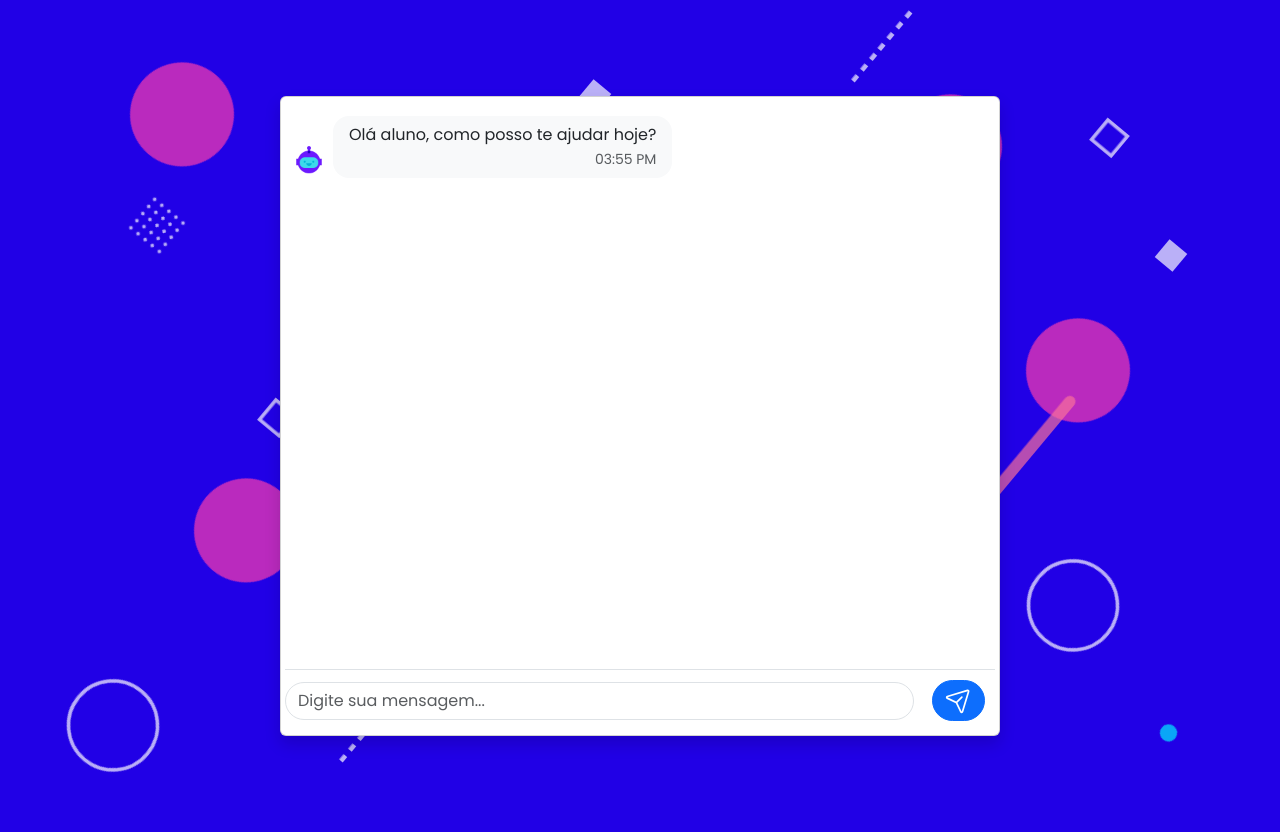
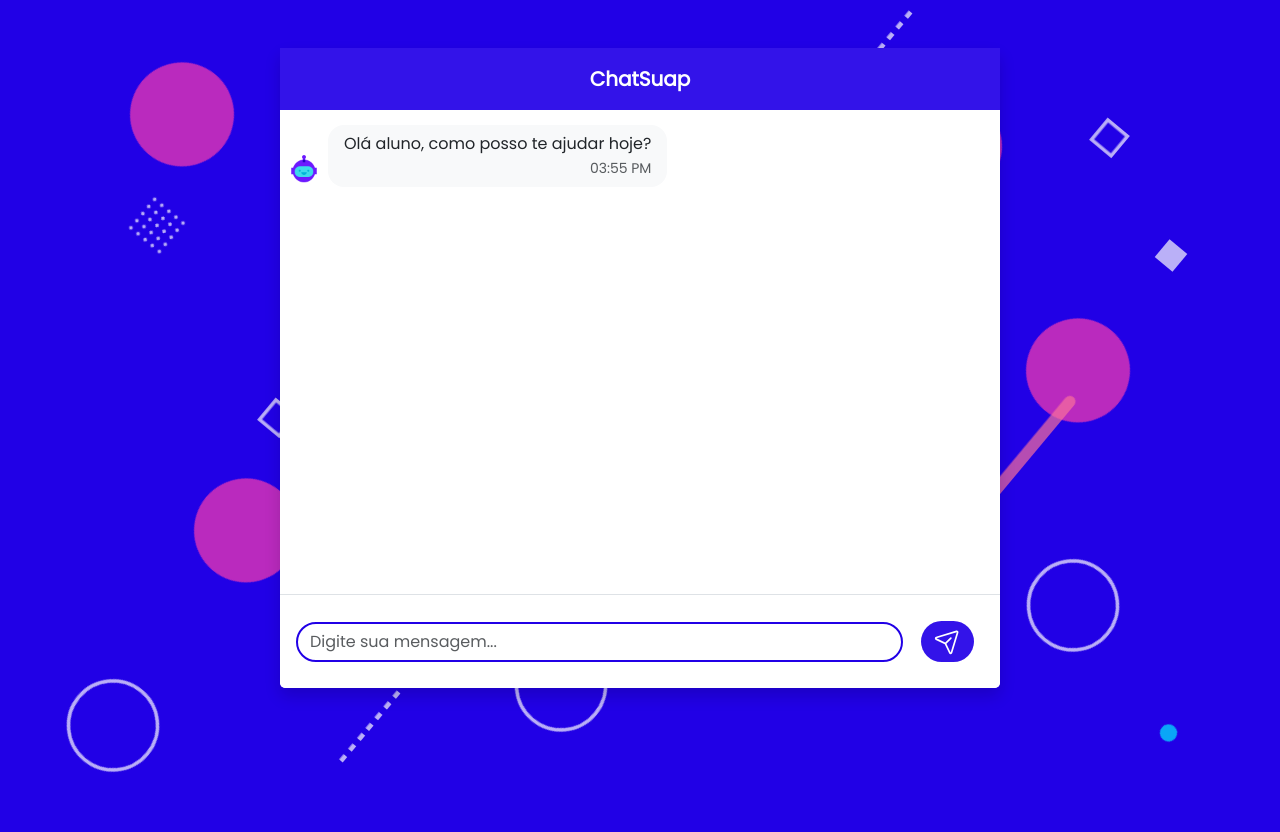
Before and after one commit to mykaelle1109/Chatsuap, a Flask app: page /aluno in a window 1280 px wide. After the commit the page ends 772 px from the top, so only its background shows below. Run offline with Flask 3, Linux system fonts and the light colour scheme.

Commit message:
fix: Front end aluno

```diff
--- a/app/templates/aluno.html
+++ b/app/templates/aluno.html
@@ -1,16 +1,53 @@
-{% extends "base.html" %}
-{% block title %}ChatSUAP - Aluno{% endblock %}
-{% block content %}
-<div class="container py-5">
-  <div class="card shadow p-1 mx-auto" style="max-width: 720px; height: 80vh; display: flex; flex-direction: column;">
+{% extends "base.html" %} {% block title %}ChatSUAP - Aluno{% endblock %} {%
+block content %}
+<div class="container align-items-center">
+  <div
+    class="card shadow p-0 mx-auto"
+    style="
+      max-width: 720px;
+      height: 80vh;
+      display: flex;
+      flex-direction: column;
+      border: #2100e6;
+    "
+  >
+    <div
+      class="justify-top p-3 text-center fs-5 text-white fw-bolder"
+      style="background-color: #3313e9"
+    >
+      ChatSuap
+    </div>
+    <div
+      id="chat"
+      class="card-body overflow-auto px-2"
+      style="flex: 1; background-color: #ffffff"
+    ></div>
 
-    <div id="chat" class="card-body overflow-auto px-2" style="flex: 1; background-color: #ffffff;"></div>
-
-    <div class="card-footer bg-white border-top d-flex align-items-center p-0">
-      <input id="userInput" type="text" class="form-control me-2 rounded-pill" placeholder="Digite sua mensagem..." />
-      <button class="btn btn-primary rounded-pill" onclick="sendMessage()">
-        <svg xmlns="http://www.w3.org/2000/svg" width="27" height="27" fill="#ffffff" viewBox="0 0 256 256"><path d="M227.32,28.68a16,16,0,0,0-15.66-4.08l-.15,0L19.57,82.84a16,16,0,0,0-2.49,29.8L102,154l41.3,84.87A15.86,15.86,0,0,0,157.74,248q.69,0,1.38-.06a15.88,15.88,0,0,0,14-11.51l58.2-191.94c0-.05,0-.1,0-.15A16,16,0,0,0,227.32,28.68ZM157.83,231.85l-.05.14,0-.07-40.06-82.3,48-48a8,8,0,0,0-11.31-11.31l-48,48L24.08,98.25l-.07,0,.14,0L216,40Z"></path></svg>
-        </button>
+    <div class="card-footer bg-white border-top d-flex align-items-center p-3">
+      <input
+        id="userInput"
+        type="text"
+        class="form-control border-2 me-2 rounded-pill"
+        style="border-color: #2100e6"
+        placeholder="Digite sua mensagem..."
+      />
+      <button
+        class="btn rounded-pill"
+        style="background-color: #3313e9"
+        onclick="sendMessage()"
+      >
+        <svg
+          xmlns="http://www.w3.org/2000/svg"
+          width="27"
+          height="27"
+          fill="#ffffff"
+          viewBox="0 0 256 256"
+        >
+          <path
+            d="M227.32,28.68a16,16,0,0,0-15.66-4.08l-.15,0L19.57,82.84a16,16,0,0,0-2.49,29.8L102,154l41.3,84.87A15.86,15.86,0,0,0,157.74,248q.69,0,1.38-.06a15.88,15.88,0,0,0,14-11.51l58.2-191.94c0-.05,0-.1,0-.15A16,16,0,0,0,227.32,28.68ZM157.83,231.85l-.05.14,0-.07-40.06-82.3,48-48a8,8,0,0,0-11.31-11.31l-48,48L24.08,98.25l-.07,0,.14,0L216,40Z"
+          ></path>
+        </svg>
+      </button>
     </div>
   </div>
 </div>
@@ -52,8 +89,6 @@
         <p class="mb-0" style="margin: 0;"></p>
         <small class="text-end text-muted">${getCurrentTime()}</small>
       </div>
-
-
     `;
 
     container.appendChild(wrapper);
@@ -86,7 +121,7 @@
       const response = await fetch("/chat", {
         method: "POST",
         headers: { "Content-Type": "application/json" },
-        body: JSON.stringify({ message, role: "aluno" }),
+        body: JSON.stringify({ message, role: "professor" }),
       });
 
       const data = await response.json();
```
